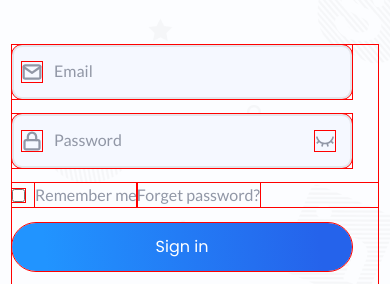
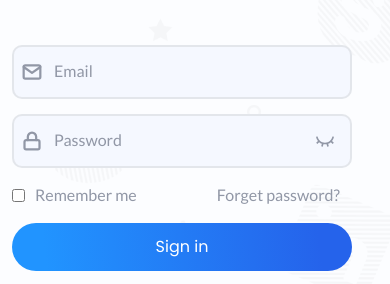
Before and after one commit to Nikitadeveloper550/sign-up-page, a plain HTML site: page index.html in a window 390 px wide. Shown: the part 322-606 px from the top of the page. Drawn offline with nearby package versions, Linux system fonts and the light colour scheme.

Commit message:
responsive view

```diff
--- a/assets/css/style.css
+++ b/assets/css/style.css
@@ -1,9 +1,9 @@
 @import url('https://fonts.googleapis.com/css2?family=Poppins:ital,wght@0,100;0,200;0,300;0,400;0,500;0,600;0,700;0,800;0,900;1,100;1,200;1,300;1,400;1,500;1,600;1,700;1,800;1,900&family=Work+Sans:ital,wght@0,100..900;1,100..900&display=swap');
 @import url('https://fonts.googleapis.com/css2?family=Lato:ital,wght@0,100;0,300;0,400;0,700;0,900;1,100;1,300;1,400;1,700;1,900&family=Poppins:ital,wght@0,100;0,200;0,300;0,400;0,500;0,600;0,700;0,800;0,900;1,100;1,200;1,300;1,400;1,500;1,600;1,700;1,800;1,900&family=Work+Sans:ital,wght@0,100..900;1,100..900&display=swap');
 
-* {
+/* * {
      outline: 1px solid red;
-}
+} */
 
 section {
     font-family: "poppins";
@@ -109,9 +109,8 @@ img[alt="input-icon"] {
     color: rgb(145, 151, 166);
 }
 
-.padding-left{
-    /* padding-left: 80px; */
-    float: inline-end;
+.padding-left {
+     padding-left: 80px;
 }
 
 .grey-line {
@@ -179,7 +178,6 @@ img[alt="input-icon"] {
     }
 }
 
-
 @media (max-width:992px) {
 
     /* .input-container input {
@@ -243,6 +241,13 @@ img[alt="input-icon"] {
 
     .twitter {
         left: 200px;
-
     }
 }
+
+@media (max-width:576px) {
+
+    img[alt="circle-group"]
+    {
+        display: none !important;
+    }
+}
```
Also changed, not shown: index.html (+0 -2 lines), assets/images/smallscreem-img.png (added).
